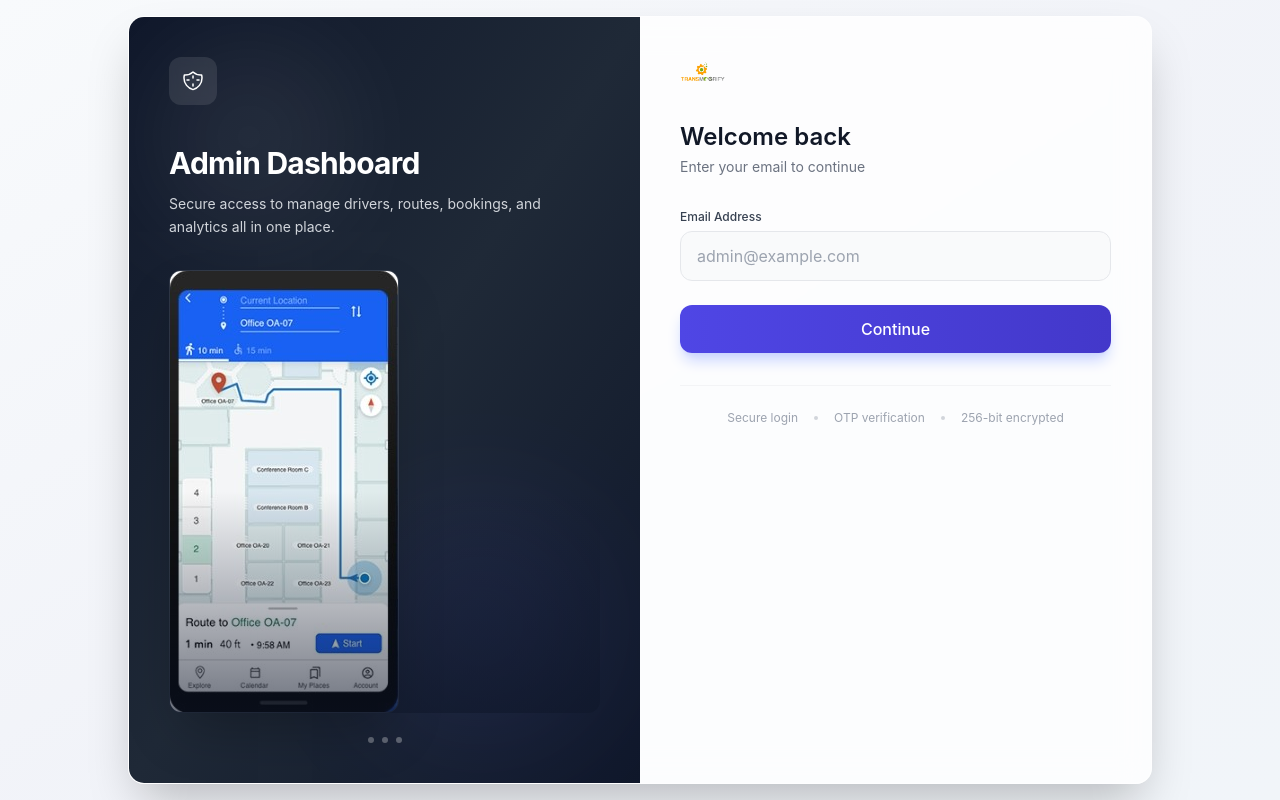
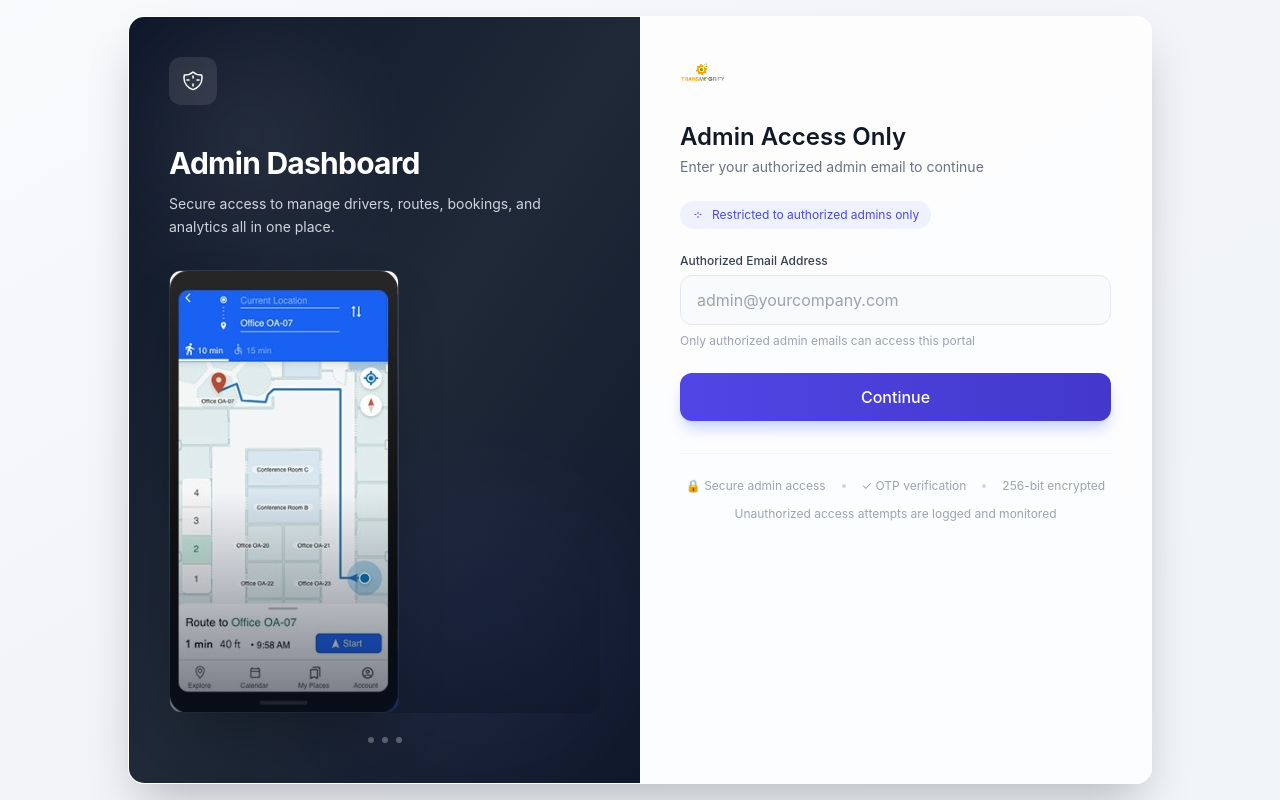
Before and after one commit to SujataR1/Shuttle-App-Admin, a React (Vite) app: page /admin/login in a window 1280 px wide. Built offline with nearby package versions, Linux system fonts and the light colour scheme.

Commit message:
login fix

```diff
--- a/src/pages/auth/AdminLogin.jsx
+++ b/src/pages/auth/AdminLogin.jsx
@@ -214,25 +214,52 @@ const AdminLogin = () => {
       return;
     }
 
+    // Email format validation
+    const emailRegex = /^[^\s@]+@[^\s@]+\.[^\s@]+$/;
+    if (!emailRegex.test(email)) {
+      showErrorAlert("Please enter a valid email address");
+      return;
+    }
+
     try {
       setLoading(true);
       setErrorMessage("");
-      await axios.post(`${API_BASE}/auth/login/send-otp`, { email });
+
+      // ✅ FIX: Send role field as required by backend
+      await axios.post(`${API_BASE}/auth/login/send-otp`, {
+        email: email,
+        role: "admin"  // Required field!
+      });
+
       setStep(2);
     } catch (err) {
       console.error("Error sending OTP:", err);
 
-      // Extract error message from response
       let errorMsg = "Failed to send OTP";
 
       if (err.response?.data?.detail) {
         const detail = err.response.data.detail;
 
-        // Handle different error formats
-        if (typeof detail === 'string') {
+        // Handle Pydantic validation errors (array of errors)
+        if (Array.isArray(detail)) {
+          const missingField = detail.find(d => d.type === "missing");
+          if (missingField) {
+            errorMsg = `Missing required field: ${missingField.loc?.join('.')}`;
+          } else {
+            errorMsg = detail[0]?.msg || "Validation error";
+          }
+        }
+        // Handle string error
+        else if (typeof detail === 'string') {
           errorMsg = detail;
-        } else if (detail.message) {
+        }
+        // Handle object error
+        else if (detail.message) {
           errorMsg = detail.message;
+        } else if (detail.error === "user_not_found") {
+          errorMsg = "Access Denied: This email is not registered as an admin. Please use an authorized admin email.";
+        } else if (detail.error === "user_inactive") {
+          errorMsg = "Your admin account is inactive. Please contact system administrator.";
         } else if (detail.error === "invalid_email") {
           errorMsg = "Invalid email address. Please check and try again.";
         } else {
@@ -285,9 +312,11 @@ const AdminLogin = () => {
       setLoading(true);
       setErrorMessage("");
 
+      // ✅ FIX: Send role field as required by backend
       const res = await axios.post(`${API_BASE}/auth/login`, {
-        email,
+        email: email,
         otp: finalOtp,
+        role: "admin"  // Required field!
       });
 
       const token = res.data.access_token;
@@ -309,14 +338,30 @@ const AdminLogin = () => {
       if (err.response?.data?.detail) {
         const detail = err.response.data.detail;
 
-        if (typeof detail === 'string') {
+        // Handle Pydantic validation errors (array of errors)
+        if (Array.isArray(detail)) {
+          const missingField = detail.find(d => d.type === "missing");
+          if (missingField) {
+            errorMsg = `Missing required field: ${missingField.loc?.join('.')}`;
+          } else {
+            errorMsg = detail[0]?.msg || "Validation error";
+          }
+        }
+        // Handle string error
+        else if (typeof detail === 'string') {
           errorMsg = detail;
-        } else if (detail.message) {
+        }
+        // Handle object error
+        else if (detail.message) {
           errorMsg = detail.message;
         } else if (detail.error === "invalid_otp") {
           errorMsg = "Invalid OTP. Please try again.";
         } else if (detail.error === "expired_otp") {
           errorMsg = "OTP has expired. Please request a new one.";
+        } else if (detail.error === "user_not_found") {
+          errorMsg = "Access Denied: This email is not registered as an admin.";
+        } else if (detail.error === "user_inactive") {
+          errorMsg = "Your admin account is inactive. Please contact system administrator.";
         } else {
           errorMsg = detail.message || "Login failed. Please try again.";
         }
@@ -384,7 +429,7 @@ const AdminLogin = () => {
                   </svg>
                 </div>
                 <div className="flex-1">
-                  <p className="text-sm font-semibold text-red-800">Error</p>
+                  <p className="text-sm font-semibold text-red-800">Access Denied</p>
                   <p className="text-sm text-red-600 mt-0.5">{errorMessage}</p>
                 </div>
                 <button
@@ -455,13 +500,23 @@ const AdminLogin = () => {
             <img src={logo} alt="logo" className="h-8 w-auto" />
           </div>
 
-          <div className="mb-8">
+          <div className="mb-6">
             <h2 className="text-2xl font-semibold text-gray-900 mb-1">
-              Welcome back
+              Admin Access Only
             </h2>
             <p className="text-sm text-gray-500">
-              {step === 1 ? "Enter your email to continue" : "Enter the 6-digit code sent to your email"}
+              {step === 1
+                ? "Enter your authorized admin email to continue"
+                : "Enter the 6-digit code sent to your email"}
             </p>
+          </div>
+
+          {/* Security Badge */}
+          <div className="mb-6 flex items-center gap-2 text-xs text-indigo-600 bg-indigo-50 px-3 py-1.5 rounded-full w-fit">
+            <svg className="w-3 h-3" fill="none" stroke="currentColor" viewBox="0 0 24 24">
+              <path strokeLinecap="round" strokeLinejoin="round" strokeWidth={2} d="M12 15v2m-6-6h2m8 0h2m-6-4v2" />
+            </svg>
+            <span>Restricted to authorized admins only</span>
           </div>
 
           <AnimatePresence mode="wait">
@@ -476,11 +531,11 @@ const AdminLogin = () => {
               >
                 <div className="mb-6">
                   <label className="block text-xs font-medium text-gray-700 mb-1.5">
-                    Email Address
+                    Authorized Email Address
                   </label>
                   <input
                     type="email"
-                    placeholder="admin@example.com"
+                    placeholder="admin@yourcompany.com"
                     className="w-full px-4 py-3 bg-gray-50 border border-gray-200 rounded-xl focus:outline-none focus:border-indigo-400 focus:ring-4 focus:ring-indigo-100 transition-all duration-200 text-gray-800 placeholder-gray-400"
                     value={email}
                     onChange={(e) => {
@@ -489,6 +544,9 @@ const AdminLogin = () => {
                     }}
                     onKeyPress={(e) => e.key === 'Enter' && handleVerify()}
                   />
+                  <p className="text-xs text-gray-400 mt-2">
+                    Only authorized admin emails can access this portal
+                  </p>
                 </div>
 
                 <motion.button
@@ -507,7 +565,7 @@ const AdminLogin = () => {
                         animate="animate"
                         className="inline-block w-4 h-4 border-2 border-white border-t-transparent rounded-full"
                       />
-                      Sending...
+                      Verifying Access...
                     </span>
                   ) : (
                     "Continue"
@@ -587,12 +645,15 @@ const AdminLogin = () => {
           {/* Footer */}
           <div className="mt-8 pt-6 border-t border-gray-100">
             <div className="flex items-center justify-center gap-4 text-xs text-gray-400">
-              <span>Secure login</span>
+              <span>🔒 Secure admin access</span>
               <span className="w-1 h-1 rounded-full bg-gray-300"></span>
-              <span>OTP verification</span>
+              <span>✓ OTP verification</span>
               <span className="w-1 h-1 rounded-full bg-gray-300"></span>
               <span>256-bit encrypted</span>
             </div>
+            <p className="text-center text-xs text-gray-400 mt-3">
+              Unauthorized access attempts are logged and monitored
+            </p>
           </div>
         </div>
       </motion.div>
```
